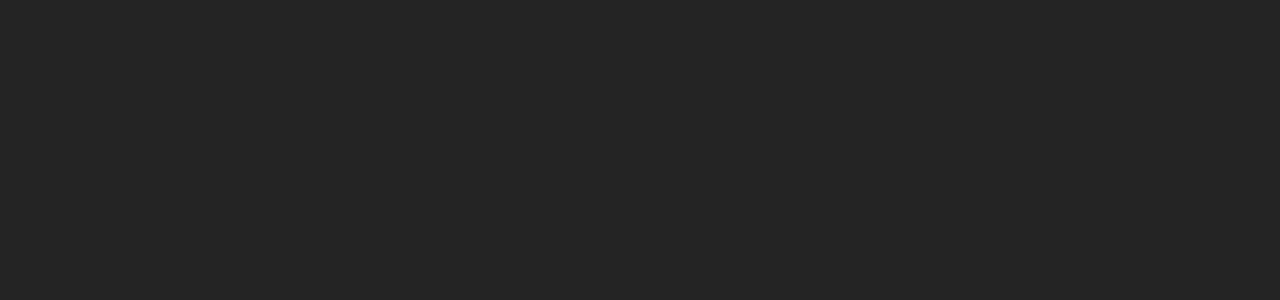
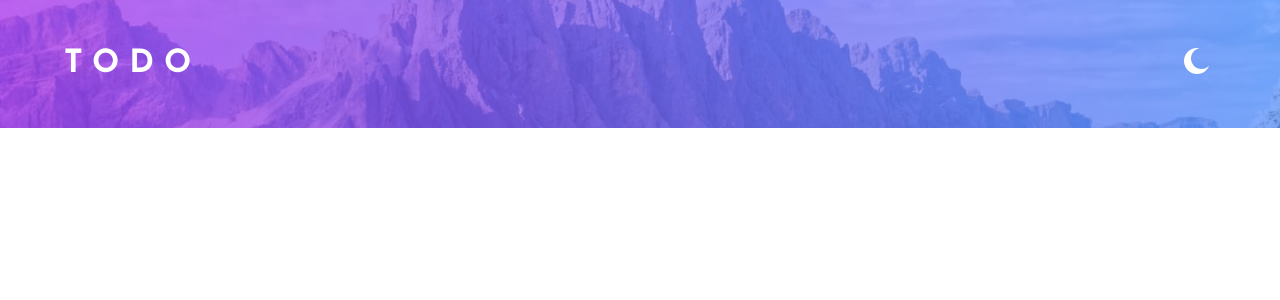
Before and after one commit to Robertron624/todo-app, a React (Vite) app: page / in a window 1280 px wide. Shown: the top 300 px of the page. Built offline with nearby package versions, Linux system fonts and the light colour scheme.

Commit message:
added header and theme switcher working

```diff
--- a/src/App.scss
+++ b/src/App.scss
@@ -1,6 +1,6 @@
 #root {
   max-width: 1280px;
-  margin: 0 auto;
-  padding: 2rem;
+  // margin: 0 auto;
   text-align: center;
+  width: 100%;
 }
--- a/src/App.tsx
+++ b/src/App.tsx
@@ -1,12 +1,20 @@
 import { useState } from 'react'
 import './App.scss'
 import { ThemeContext } from './contexts/themeContext'
+import Layout from './layout'
 
 function App() {
   const [theme, setTheme] = useState<string>('light')
 
   return (
     <ThemeContext.Provider value={{theme, setTheme}}>
+      <div className={`theme-${theme}`}>
+          <Layout>
+            <div className="content-wrapper">
+
+            </div>
+          </Layout>
+      </div>
     </ThemeContext.Provider>
   )
 }
--- a/src/contexts/themeContext.ts
+++ b/src/contexts/themeContext.ts
@@ -3,5 +3,5 @@
 export  const ThemeContext = createContext({
     theme: "",
     // eslint-disable-next-line @typescript-eslint/no-empty-function
-    toggleTheme: (theme:string) => {},
+    setTheme: (theme:string) => {},
 });
--- a/src/index.scss
+++ b/src/index.scss
@@ -2,10 +2,6 @@
   font-family: 'Josefin Sans', sans-serif;
   line-height: 1.5;
   font-weight: 400;
-
-  color-scheme: light dark;
-  color: rgba(255, 255, 255, 0.87);
-  background-color: #242424;
 
   font-synthesis: none;
   text-rendering: optimizeLegibility;
@@ -14,19 +10,17 @@
   -webkit-text-size-adjust: 100%;
 }
 
-a {
-  font-weight: 500;
-  color: #646cff;
-  text-decoration: inherit;
-}
-a:hover {
-  color: #535bf2;
-}
-
 body {
   margin: 0;
   display: flex;
-  place-items: center;
   min-width: 320px;
   min-height: 100vh;
 }
+
+h1,
+h2,
+h3,
+h4,
+h5 {
+  margin: 0;
+}
--- /dev/null
+++ b/src/layout/header.tsx
@@ -0,0 +1,35 @@
+import { useContext } from "react";
+import { ThemeContext } from "../contexts/themeContext";
+
+import "./styles.scss";
+
+const header = () => {
+    const { theme, setTheme } = useContext(ThemeContext);
+
+    const handleTheme = () => {
+        const isCurrentDark = theme === "dark";
+        setTheme(isCurrentDark ? "light" : "dark");
+    };
+
+    return (
+        <header>
+            <div className="inner">
+                <div className="logo">
+                    <h1>TODO</h1>
+                </div>
+                <div className="theme-switcher">
+                    <button onClick={handleTheme}>
+                        <img
+                            src={`/${
+                                theme == "light" ? "icon-moon" : "icon-sun"
+                            }.svg`}
+                            alt=""
+                        />
+                    </button>
+                </div>
+            </div>
+        </header>
+    );
+};
+
+export default header;
--- /dev/null
+++ b/src/layout/index.tsx
@@ -0,0 +1,20 @@
+import { FC, ReactNode } from 'react';
+import Header from './header';
+import './styles.scss';
+
+interface LayoutProps {
+  children: ReactNode;
+}
+
+const Layout: FC<LayoutProps> = ({ children }) => {
+  return (
+    <div className="layout-wrapper">
+      <div className="main-wrapper">
+        <Header />
+        {children}
+      </div>
+    </div>
+  );
+};
+
+export default Layout;
--- /dev/null
+++ b/src/layout/styles.scss
@@ -0,0 +1,31 @@
+@import '/src/variables.scss';
+
+header {
+    height: 8rem;
+    display: flex;
+    align-items: center;
+
+
+    @include themify($themes) {
+        background: themed(header-background);
+    }
+
+    .inner {
+        justify-content: space-between;
+        align-items: center;
+        margin-inline: auto;
+        display: flex;
+        width: 90%;
+
+        .logo {
+            color: white;
+            letter-spacing: 10px;
+        }
+    }
+
+
+    button {
+        background: none;
+        border: none;
+    }
+}
--- a/src/variables.scss
+++ b/src/variables.scss
@@ -32,6 +32,7 @@
         light-grayish-blue: hsl(233, 11%, 84%),
         dark-grayish-blue: hsl(236, 9%, 61%),
         very-dark-grayish-blue: hsl(235, 19%, 35%),
+        header-background: url(/bg-desktop-light.jpg) no-repeat center/cover,
     ),
     dark: (
         very-dark-blue: hsl(235, 21%, 11%),
@@ -41,6 +42,7 @@
         dark-grayish-blue: hsl(234, 11%, 52%),
         very-dark-grayish-blue: hsl(233, 14%, 35%),
         very-dark-grayish-blue-2: hsl(237, 14%, 26%),
+        header-background: url(/bg-desktop-dark.jpg) no-repeat center/cover,
     ),
 );
 
```
Also changed, not shown: 1 other file (tests, documents, lock files or other folders).
